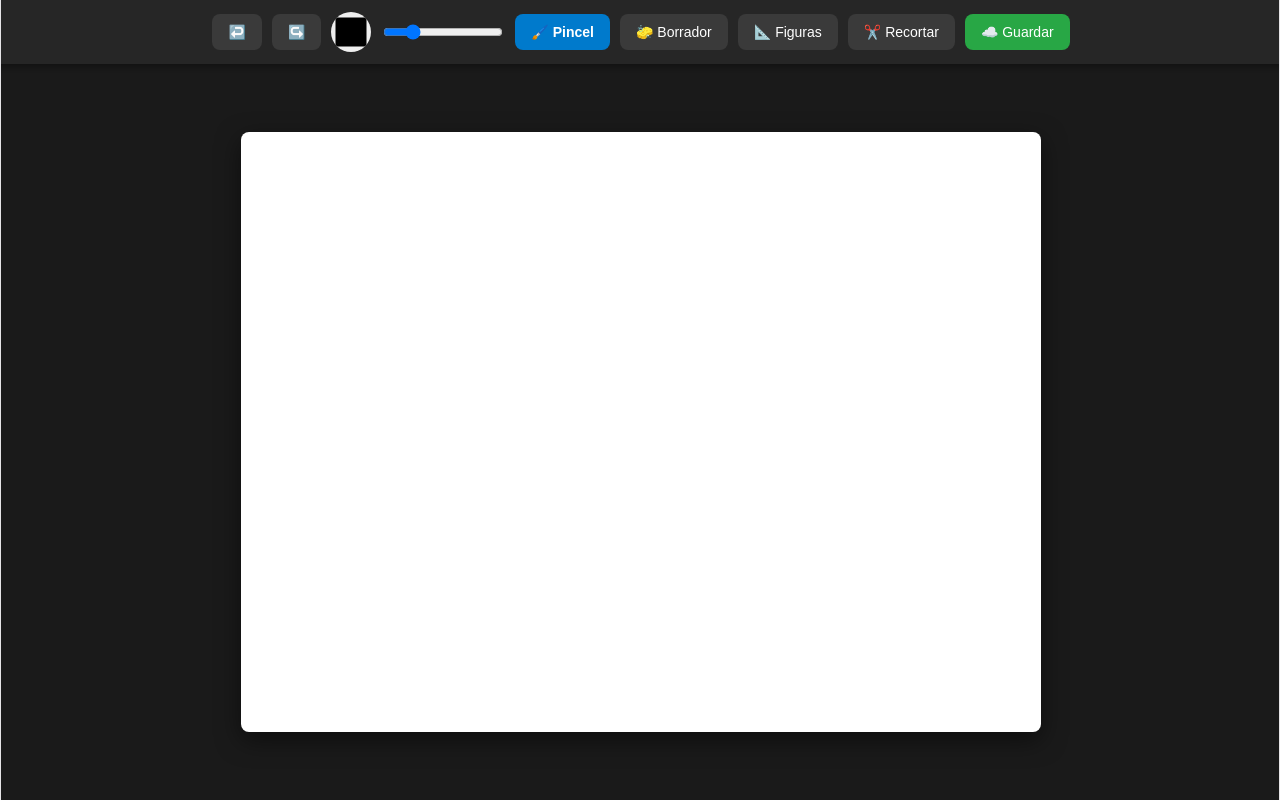
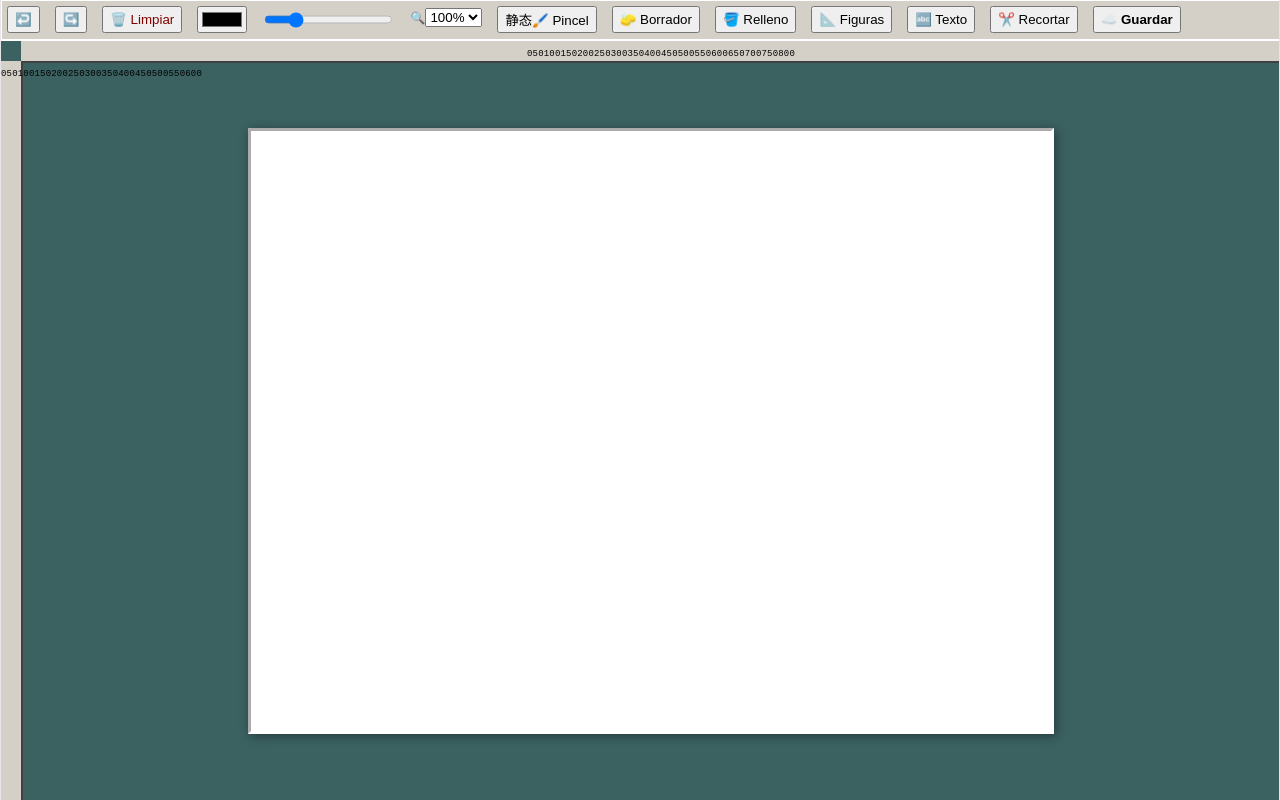
Before and after one commit to Samuelitope/JustDraw, a React (Vite) app: page / in a window 1280 px wide. Built offline with nearby package versions, Linux system fonts and the light colour scheme.

Commit message:
New style and TOols

```diff
--- a/src/App.css
+++ b/src/App.css
@@ -1,96 +1,157 @@
-/* Contenedor principal de la App */
+/* Contenedor principal estilo Escritorio Clásico */
 .paint-app {
   display: flex;
   flex-direction: column;
   align-items: center;
   width: 100vw;
   height: 100vh;
-  background-color: #1a1a1a;
-  color: #ffffff;
-  font-family: sans-serif;
-  overflow: hidden; /* Evita que la pantalla rebote en móviles */
+  background-color: #008080; /* El mítico color verde azulado de fondo de Windows 95 */
+  color: #000000;
+  font-family: "Courier New", Courier, monospace; /* Fuente retro estilo terminal */
+  font-size: 12px;
+  overflow: hidden;
 }
 
-/* 📱 Barra de herramientas responsiva */
+/* 🏢 La barra de herramientas se convierte en una ventana gris rígida */
 .toolbar {
   display: flex;
   flex-wrap: wrap;
-  gap: 10px;
-  justify-content: center;
-  align-items: center;
+  gap: 15px;
+  justify-content: flex-start;
+  align-items: stretch;
   width: 100%;
-  padding: 12px;
-  background-color: #262626;
-  box-shadow: 0 4px 6px rgba(0, 0, 0, 0.3);
-  z-index: 10;
+  padding: 6px;
+  background-color: #d4d0c8; /* Gris institucional clásico */
+  border-bottom: 2px solid #ffffff;
+  box-shadow: inset 1px 1px 0px #ffffff, 0px 2px 2px #404040;
+  box-sizing: border-box;
 }
 
-/* Inputs y botones estilizados para pantallas táctiles */
-.toolbar input[type="color"] {
-  border: none;
-  width: 40px;
-  height: 40px;
-  border-radius: 50%;
+/* Secciones divisoras dentro de la barra */
+.toolbar-section {
+  display: flex;
+  align-items: center;
+  gap: 6px;
+  border: 2px inset #ffffff; /* Efecto hundido para agrupar */
+  padding: 6px;
+  background-color: #d4d0c8;
+  position: relative;
+}
+
+.section-title {
+  position: absolute;
+  top: -8px;
+  left: 10px;
+  background-color: #d4d0c8;
+  padding: 0 4px;
+  font-size: 10px;
+  font-weight: bold;
+  color: #404040;
+}
+
+/* 🔘 El botón gris clásico con relieve 3D */
+.retro-btn {
+  background-color: #d4d0c8;
+  color: #000000;
+  border: 2px solid;
+  border-color: #ffffff #404040 #404040 #ffffff; /* Efecto relieve de botón levantado */
+  padding: 4px 10px;
+  font-family: inherit;
+  font-size: 11px;
+  cursor: pointer;
+  box-shadow: 1px 1px 0px #000000;
+}
+
+/* Efecto cuando el botón está presionado o activo */
+.retro-btn:active, .retro-btn.active {
+  border-color: #404040 #ffffff #ffffff #404040; /* Invierte los bordes para simular hundido */
+  box-shadow: inset 1px 1px 1px #000000;
+  background-color: #e6e6e6;
+  padding: 5px 9px 3px 11px; /* Desplazamiento sutil del texto típico de Win95 */
+}
+
+/* Selectores desplegables retros */
+.retro-select {
+  background-color: #ffffff;
+  color: #000000;
+  border: 2px inset #ffffff;
+  box-shadow: inset 1px 1px 1px #404040;
+  padding: 2px;
+  font-family: inherit;
+  outline: none;
+}
+
+/* Campos de entrada */
+.retro-field {
+  display: flex;
+  align-items: center;
+  gap: 4px;
+  font-size: 11px;
+}
+
+.retro-color-picker {
+  border: 2px inset #ffffff;
+  width: 30px;
+  height: 22px;
+  padding: 0;
+  background: none;
   cursor: pointer;
 }
 
-.toolbar input[type="range"] {
-  width: 120px;
-}
-
-.toolbar button {
-  background-color: #3a3a3a;
-  color: white;
-  border: none;
-  padding: 10px 16px;
-  border-radius: 8px;
-  font-size: 14px;
-  cursor: pointer;
-  transition: background 0.2s;
-  -webkit-tap-highlight-color: transparent; /* Quita el destello azul en móvil */
-}
-
-.toolbar button:active, .toolbar button.active {
-  background-color: #007acc;
-  font-weight: bold;
-}
-
-.toolbar .save-btn {
-  background-color: #28a745;
-}
-
-.toolbar .save-btn:active {
-  background-color: #218838;
-}
-
-/* 🖼️ Contenedor del Lienzo */
-.canvas-container {
+/* 🖼️ El Espacio de Trabajo */
+.workspace-wrapper {
+  position: relative;
   flex: 1;
+  width: 100%;
+  height: 100%;
+  padding-top: 20px;
+  padding-left: 20px;
+  box-sizing: border-box;
+  overflow: auto;
   display: flex;
   justify-content: center;
   align-items: center;
-  width: 100%;
-  padding: 10px;
-  box-sizing: border-box;
+  background-color: #3b6161; /* Contraste oscuro para el fondo del lienzo */
 }
 
+/* Reglas métricas clásicas */
+.ruler {
+  position: absolute;
+  background-color: #d4d0c8;
+  color: #000000;
+  font-family: monospace;
+  font-size: 9px;
+  z-index: 5;
+}
+
+.horizontal-ruler {
+  top: 0;
+  left: 20px;
+  width: 100%;
+  height: 20px;
+  border-bottom: 2px solid #404040;
+}
+
+.vertical-ruler {
+  top: 20px;
+  left: 0;
+  width: 20px;
+  height: 100%;
+  border-right: 2px solid #404040;
+}
+
+/* El lienzo simula ser una hoja de papel física enmarcada */
 .paint-canvas {
   background-color: #ffffff;
-  border-radius: 8px;
-  box-shadow: 0 8px 24px rgba(0, 0, 0, 0.5);
-  max-width: 100%;
-  max-height: 100%;
-  object-fit: contain; /* Ajusta el lienzo visualmente al tamaño de pantalla */
-  touch-action: none;  /* 🚫 CRUCIAL: Bloquea el scroll del sistema al dibujar con el dedo */
+  border: 3px inset #ffffff;
+  box-shadow: 2px 2px 10px rgba(0,0,0,0.4);
+  touch-action: none;
 }
 
-.shape-select {
-  background-color: #3a3a3a;
-  color: white;
-  border: none;
-  padding: 10px;
-  border-radius: 8px;
-  font-size: 14px;
-  outline: none;
-  cursor: pointer;
+/* Botones especiales de alerta */
+.clear-btn {
+  color: #800000; /* Texto rojo oscuro retro */
 }
+.save-btn {
+  font-weight: bold;
+}
--- a/src/App.jsx
+++ b/src/App.jsx
@@ -6,12 +6,14 @@ import './App.css';
 function App() {
   const [color, setColor] = useState('#000000');
   const [thickness, setThickness] = useState(5);
-  const [tool, setTool] = useState('brush'); // 'brush', 'eraser', 'shape', 'crop'
-  const [shape, setShape] = useState('rectangle'); // 'rectangle', 'circle', 'line'
+  const [tool, setTool] = useState('brush');
+  const [shape, setShape] = useState('rectangle');
+  const [font, setFont] = useState('Arial');
+  const [scale, setScale] = useState(1); // Escala del zoom (1 = 100%)
 
-  // Triggers para comunicar acciones de la Toolbar al Canvas
   const [undoTrigger, setUndoTrigger] = useState(0);
   const [redoTrigger, setRedoTrigger] = useState(0);
+  const [clearTrigger, setClearTrigger] = useState(0);
 
   return (
     <div className="paint-app">
@@ -20,17 +22,17 @@ function App() {
         thickness={thickness} setThickness={setThickness}
         tool={tool} setTool={setTool}
         shape={shape} setShape={setShape}
+        font={font} setFont={setFont}
+        scale={scale} setScale={setScale}
         onUndo={() => setUndoTrigger(prev => prev + 1)}
         onRedo={() => setRedoTrigger(prev => prev + 1)}
+        onClear={() => setClearTrigger(prev => prev + 1)}
       />
 
       <Canvas
-        color={color}
-        thickness={thickness}
-        tool={tool}
-        shape={shape}
-        undoTrigger={undoTrigger}
-        redoTrigger={redoTrigger}
+        color={color} thickness={thickness}
+        tool={tool} shape={shape} font={font} scale={scale}
+        undoTrigger={undoTrigger} redoTrigger={redoTrigger} clearTrigger={clearTrigger}
       />
     </div>
   );
--- a/src/components/Canvas.jsx
+++ b/src/components/Canvas.jsx
@@ -1,32 +1,27 @@
 import { useRef, useEffect, useState } from 'react';
 
-function Canvas({ color, thickness, tool, shape, undoTrigger, redoTrigger }) {
+function Canvas({ color, thickness, tool, shape, font, scale, undoTrigger, redoTrigger, clearTrigger }) {
   const canvasRef = useRef(null);
   const [isDrawing, setIsDrawing] = useState(false);
-
-  // Historial de estados (Undo / Redo)
   const [history, setHistory] = useState([]);
   const [historyStep, setHistoryStep] = useState(-1);
-
-  // Coordenadas iniciales para Figuras y Recorte
   const [startCoords, setStartCoords] = useState({ x: 0, y: 0 });
   const [snapshot, setSnapshot] = useState(null);
 
-  // Guardar estado inicial al cargar el Canvas
-  useEffect(() => {
-    saveToHistory();
-  }, []);
+  // Arrays para renderizar los números de las reglas (marcas cada 50px)
+  const ruleTicksX = Array.from({ length: 17 }, (_, i) => i * 50);
+  const ruleTicksY = Array.from({ length: 13 }, (_, i) => i * 50);
 
-  // Escuchar acciones de Deshacer / Rehacer desde la Toolbar
+  useEffect(() => { saveToHistory(); }, []);
   useEffect(() => { if (undoTrigger > 0) handleUndo(); }, [undoTrigger]);
   useEffect(() => { if (redoTrigger > 0) handleRedo(); }, [redoTrigger]);
+  useEffect(() => { if (clearTrigger > 0) handleClear(); }, [clearTrigger]);
 
   const saveToHistory = () => {
     const canvas = canvasRef.current;
     if (!canvas) return;
     const ctx = canvas.getContext('2d');
     const imgData = ctx.getImageData(0, 0, canvas.width, canvas.height);
-
     const newHistory = history.slice(0, historyStep + 1);
     setHistory([...newHistory, imgData]);
     setHistoryStep(newHistory.length);
@@ -50,13 +45,32 @@ function Canvas({ color, thickness, tool, shape, undoTrigger, redoTrigger }) {
     }
   };
 
+  const handleClear = () => {
+    const canvas = canvasRef.current;
+    const ctx = canvas.getContext('2d');
+    ctx.fillStyle = "#ffffff";
+    ctx.fillRect(0, 0, canvas.width, canvas.height);
+    saveToHistory();
+  };
+
   const getCoordinates = (e) => {
     const canvas = canvasRef.current;
     const rect = canvas.getBoundingClientRect();
+
+    let clientX, clientY;
     if (e.touches && e.touches.length > 0) {
-      return { x: e.touches[0].clientX - rect.left, y: e.touches[0].clientY - rect.top };
+      clientX = e.touches[0].clientX;
+      clientY = e.touches[0].clientY;
+    } else {
+      clientX = e.clientX;
+      clientY = e.clientY;
     }
-    return { x: e.clientX - rect.left, y: e.clientY - rect.top };
+
+    // 🔍 AJUSTE CRUCIAL: Dividimos la distancia por la escala (scale) para mantener el cursor en su sitio exacto bajo zoom
+    return {
+      x: (clientX - rect.left) / scale,
+      y: (clientY - rect.top) / scale
+    };
   };
 
   const startDrawing = (e) => {
@@ -65,9 +79,28 @@ function Canvas({ color, thickness, tool, shape, undoTrigger, redoTrigger }) {
     const coords = getCoordinates(e);
 
     setStartCoords(coords);
+
+    if (tool === 'fill') {
+      // 🪣 Bote de pintura rápido en todo el lienzo (se puede expandir a flood-fill por pixeles)
+      ctx.fillStyle = color;
+      ctx.fillRect(0, 0, canvas.width, canvas.height);
+      saveToHistory();
+      return;
+    }
+
+    if (tool === 'text') {
+      // 🔤 Herramienta de Escritura
+      const textInput = prompt("Introduce el texto que deseas colocar:");
+      if (textInput) {
+        ctx.fillStyle = color;
+        ctx.font = `${thickness * 3}px ${font}`;
+        ctx.fillText(textInput, coords.x, coords.y);
+        saveToHistory();
+      }
+      return;
+    }
+
     setIsDrawing(true);
-
-    // Tomamos una captura del canvas actual para la vista previa dinámica
     setSnapshot(ctx.getImageData(0, 0, canvas.width, canvas.height));
 
     if (tool === 'brush' || tool === 'eraser') {
@@ -90,11 +123,10 @@ function Canvas({ color, thickness, tool, shape, undoTrigger, redoTrigger }) {
       ctx.lineTo(coords.x, coords.y);
       ctx.stroke();
     } else if (tool === 'shape') {
-      ctx.putImageData(snapshot, 0, 0); // Limpiar vista previa anterior
+      ctx.putImageData(snapshot, 0, 0);
       ctx.strokeStyle = color;
       ctx.lineWidth = thickness;
       ctx.beginPath();
-
       if (shape === 'rectangle') {
         ctx.strokeRect(startCoords.x, startCoords.y, coords.x - startCoords.x, coords.y - startCoords.y);
       } else if (shape === 'circle') {
@@ -110,9 +142,9 @@ function Canvas({ color, thickness, tool, shape, undoTrigger, redoTrigger }) {
       ctx.putImageData(snapshot, 0, 0);
       ctx.strokeStyle = '#007acc';
       ctx.lineWidth = 1;
-      ctx.setLineDash([5, 5]); // Línea punteada de selección
+      ctx.setLineDash([5, 5]);
       ctx.strokeRect(startCoords.x, startCoords.y, coords.x - startCoords.x, coords.y - startCoords.y);
-      ctx.setLineDash([]); // Resetear
+      ctx.setLineDash([]);
     }
   };
 
@@ -123,35 +155,40 @@ function Canvas({ color, thickness, tool, shape, undoTrigger, redoTrigger }) {
     const ctx = canvas.getContext('2d');
 
     if (tool === 'crop') {
-      // ✂️ Lógica de Recorte
       const coords = getCoordinates(e);
       const width = coords.x - startCoords.x;
       const height = coords.y - startCoords.y;
 
       if (Math.abs(width) > 10 && Math.abs(height) > 10) {
-        ctx.putImageData(snapshot, 0, 0); // Quitar cuadro punteado visual
-
-        // Crear un canvas temporal con el tamaño exacto del recorte
+        ctx.putImageData(snapshot, 0, 0);
         const tempCanvas = document.createElement('canvas');
         tempCanvas.width = Math.abs(width);
         tempCanvas.height = Math.abs(height);
         const tempCtx = tempCanvas.getContext('2d');
-
-        // Copiar el fragmento seleccionado al canvas temporal
         tempCtx.drawImage(canvas, startCoords.x, startCoords.y, width, height, 0, 0, width, height);
-
-        // Reajustar el canvas principal al nuevo tamaño recortado
         canvas.width = Math.abs(width);
         canvas.height = Math.abs(height);
         ctx.drawImage(tempCanvas, 0, 0);
       }
     }
-
     saveToHistory();
   };
 
   return (
+    <div className="workspace-wrapper">
+      {/* 📏 Regla Horizontal */}
+      <div className="ruler horizontal-ruler">
+        {ruleTicksX.map(tick => <span key={tick} style={{ left: `${tick}px` }}>{tick}</span>)}
+      </div>
+
+      {/* 📏 Regla Vertical */}
+      <div className="ruler vertical-ruler">
+        {ruleTicksY.map(tick => <span key={tick} style={{ top: `${tick}px` }}>{tick}</span>)}
+      </div>
+
       <div className="canvas-container">
+        {/* Aplicamos la transformación de escala CSS dinámicamente según el zoom elegido */}
+        <div style={{ transform: `scale(${scale})`, transformOrigin: 'center center', transition: 'transform 0.1s ease' }}>
           <canvas
             ref={canvasRef}
             width={800}
@@ -166,6 +203,8 @@ function Canvas({ color, thickness, tool, shape, undoTrigger, redoTrigger }) {
             className="paint-canvas"
           />
         </div>
+      </div>
+    </div>
   );
 }
 
--- a/src/components/Toolbar.jsx
+++ b/src/components/Toolbar.jsx
@@ -5,36 +5,62 @@ function Toolbar({
   thickness, setThickness,
   tool, setTool,
   shape, setShape,
-  onUndo, onRedo
+  font, setFont,
+  scale, setScale,
+  onUndo, onRedo, onClear
 }) {
   return (
     <div className="toolbar">
       {/* Historial */}
-      <button onClick={onUndo} title="Deshacer">↩️</button>
-      <button onClick={onRedo} title="Rehacer">↪️</button>
+      <button onClick={onUndo} title="Deshacer (Ctrl + Z)">↩️</button>
+      <button onClick={onRedo} title="Rehacer (Ctrl + Y)">↪️</button>
+      <button onClick={onClear} title="Borrar todo el lienzo" className="clear-btn">🗑️ Limpiar</button>
 
       {/* Selectores Básicos */}
-      <input type="color" value={color} onChange={(e) => setColor(e.target.value)} />
-      <input type="range" min="1" max="20" value={thickness} onChange={(e) => setThickness(Number(e.target.value))} />
+      <input type="color" value={color} onChange={(e) => setColor(e.target.value)} title="Cambiar color del pincel" />
+      <input type="range" min="1" max="20" value={thickness} onChange={(e) => setThickness(Number(e.target.value))} title="Grosor de la herramienta" />
+
+      {/* Control de Zoom / Aumentar Hoja */}
+      <div className="zoom-control" title="Aumentar / Reducir tamaño de la hoja">
+        <span>🔍</span>
+        <select value={scale} onChange={(e) => setScale(Number(e.target.value))}>
+          <option value="0.5">50%</option>
+          <option value="1">100%</option>
+          <option value="1.5">150%</option>
+          <option value="2">200%</option>
+        </select>
+      </div>
 
       {/* Herramientas Principales */}
-      <button className={tool === 'brush' ? 'active' : ''} onClick={() => setTool('brush')}>🖌️ Pincel</button>
-      <button className={tool === 'eraser' ? 'active' : ''} onClick={() => setTool('eraser')}>🧽 Borrador</button>
+      <button className={tool === 'brush' ? 'active' : ''} onClick={() => setTool('brush')} title="Herramienta Pincel">静态🖌️ Pincel</button>
+      <button className={tool === 'eraser' ? 'active' : ''} onClick={() => setTool('eraser')} title="Herramienta Borrador">🧽 Borrador</button>
+      <button className={tool === 'fill' ? 'active' : ''} onClick={() => setTool('fill')} title="Bote de Pintura (Rellenar capa)">🪣 Relleno</button>
 
       {/* Selector de Figuras */}
-      <button className={tool === 'shape' ? 'active' : ''} onClick={() => setTool('shape')}>📐 Figuras</button>
+      <button className={tool === 'shape' ? 'active' : ''} onClick={() => setTool('shape')} title="Dibujar Formas Geométricas">📐 Figuras</button>
       {tool === 'shape' && (
-        <select value={shape} onChange={(e) => setShape(e.target.value)} className="shape-select">
-          <option value="rectangle">Rectangle 🟦</option>
+        <select value={shape} onChange={(e) => setShape(e.target.value)} className="select-dropdown">
+          <option value="rectangle">Rectángulo 🟦</option>
           <option value="circle">Círculo ⭕</option>
           <option value="line">Línea 📏</option>
         </select>
       )}
 
+      {/* Herramienta de Texto */}
+      <button className={tool === 'text' ? 'active' : ''} onClick={() => setTool('text')} title="Escribir texto en el lienzo">🔤 Texto</button>
+      {tool === 'text' && (
+        <select value={font} onChange={(e) => setFont(e.target.value)} className="select-dropdown" title="Cambiar tipo de letra">
+          <option value="Arial">Arial</option>
+          <option value="Courier New">Courier (Retro)</option>
+          <option value="Georgia">Georgia (Elegante)</option>
+          <option value="Impact">Impact (Fuerte)</option>
+        </select>
+      )}
+
       {/* Herramienta de Recorte */}
-      <button className={tool === 'crop' ? 'active' : ''} onClick={() => setTool('crop')}>✂️ Recortar</button>
+      <button className={tool === 'crop' ? 'active' : ''} onClick={() => setTool('crop')} title="Cortar selección del lienzo">✂️ Recortar</button>
 
-      <button className="save-btn">☁️ Guardar</button>
+      <button className="save-btn" title="Subir dibujo a la nube">☁️ Guardar</button>
     </div>
   );
 }
```
Lines whose indentation alone changed are shown as unchanged.
